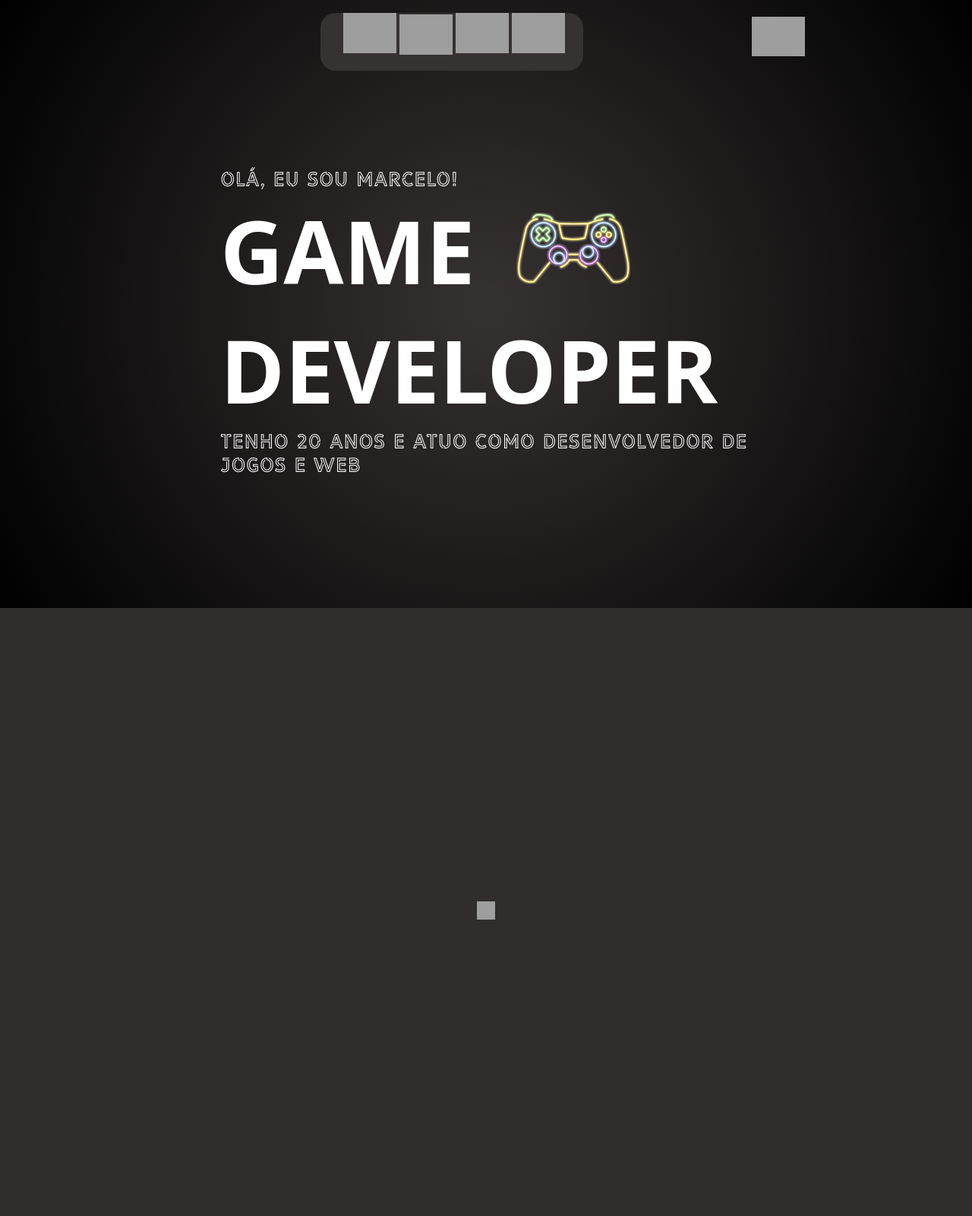
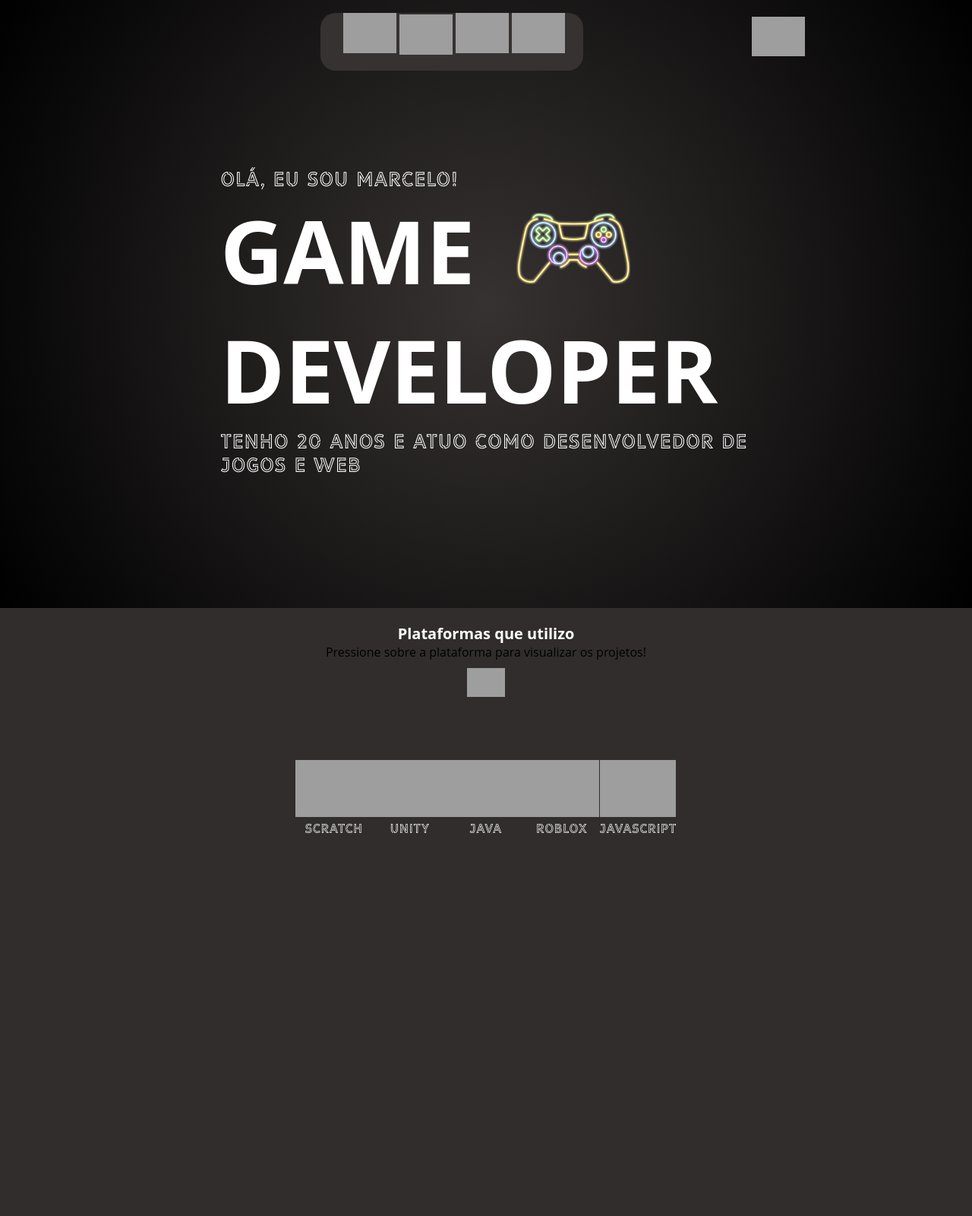
Before and after one commit to Profissional-Marcelo/SitePessoalGame, a PHP site: page /App/View/paginaInicial.php in a window 1280 px wide. Shown: the whole page at 76% size. Run offline with PHP 8.4, Linux system fonts and the light colour scheme; grey boxes are pictures that could not be loaded.

Commit message:
terminando a estrutura da página

```diff
--- a/App/View/paginaInicial.php
+++ b/App/View/paginaInicial.php
@@ -42,11 +42,41 @@
         </section>
     </section>
     <section class="Segunda-Parte">
+        <div class="texto">
+            <h1>Plataformas que utilizo</h1>
+            <p>Pressione sobre a plataforma para visualizar os projetos!</p>
+            <img src="https://img.icons8.com/doodle/96/oil-lamp.png" alt="oil-lamp"/>
+        </div>
         <div class="plataformas">
             <div class="plataforma-scratch">
                 <a href="#">
-                <img width="24" height="24" src="https://img.icons8.com/material-rounded/24/scratch.png" alt="scratch"/>
+                <img src="https://img.icons8.com/nolan/512/scratch.png" alt="scratch"/>
                 </a>
+                <p>SCRATCH</p>
+            </div>
+            <div class="plataforma-unity">
+                <a href="#">
+                <img src="https://img.icons8.com/nolan/512/unity.png" alt="unity"/>
+                </a>
+                <p>UNITY</p>
+            </div>
+            <div class="plataforma-java">
+                <a href="#">
+                <img src="https://img.icons8.com/nolan/512/java-coffee-cup-logo.png" alt="java-coffee-cup-logo"/>
+                </a>
+                <p>Java</p>
+            </div>
+            <div class="plataforma-roblox">
+                <a href="#">
+                <img src="https://img.icons8.com/nolan/512/roblox.png" alt="roblox"/>
+                </a>
+                <p>Roblox</p>
+            </div>
+            <div class="plataforma-javascript">
+                <a href="#">
+                <img src="https://img.icons8.com/nolan/512/javascript-logo.png" alt="javascript-logo"/>
+                </a>
+                <p>JavaScript</p>
             </div>
         </div>
     </section>
--- a/Assets/css/paginaInicial.css
+++ b/Assets/css/paginaInicial.css
@@ -196,4 +196,50 @@ section.Segunda-Parte {
     background-color: #312D2D;
    background-size: cover;
    height: 100vh;
+   display: flex;
+   flex-direction: column;
+   justify-content: top;
+   align-items: center;
 }
+
+section.Segunda-Parte > div.texto {
+height: 25vh;
+text-align: center;
+}
+
+section.Segunda-Parte > div.texto > img {
+    cursor: pointer;
+    width: 50px;
+    margin: 10px;
+}
+
+section.Segunda-Parte > div.texto > h1 {
+    margin-top: 20px;
+    color: white;
+
+    font-size: 20px;
+}
+
+section.Segunda-Parte > div.plataformas {
+    width: 100%;
+    height: 270px;
+    display: flex;
+    flex-flow: row wrap;
+    justify-content: center;
+    text-align: center;
+}
+
+section.Segunda-Parte > div.plataformas > div {
+    display: block;
+    margin-bottom: 14px;
+}
+
+
+section.Segunda-Parte > div.plataformas p{
+    font-family: 'FonteDecorativa';
+    color: white;
+}
+
+section.Segunda-Parte > div.plataformas img{
+    width: 100px;
+}
--- a/Assets/css/paginaInicialMQ.css
+++ b/Assets/css/paginaInicialMQ.css
@@ -189,11 +189,5 @@
             height: 76px;
         }
 
-        section.Segunda-Parte > div.plataformas {
-            width: 100%;
-            height: 100%;
-            display: flex;
-            justify-content: center;
-            align-items: center;
-        }
+
 }
```
